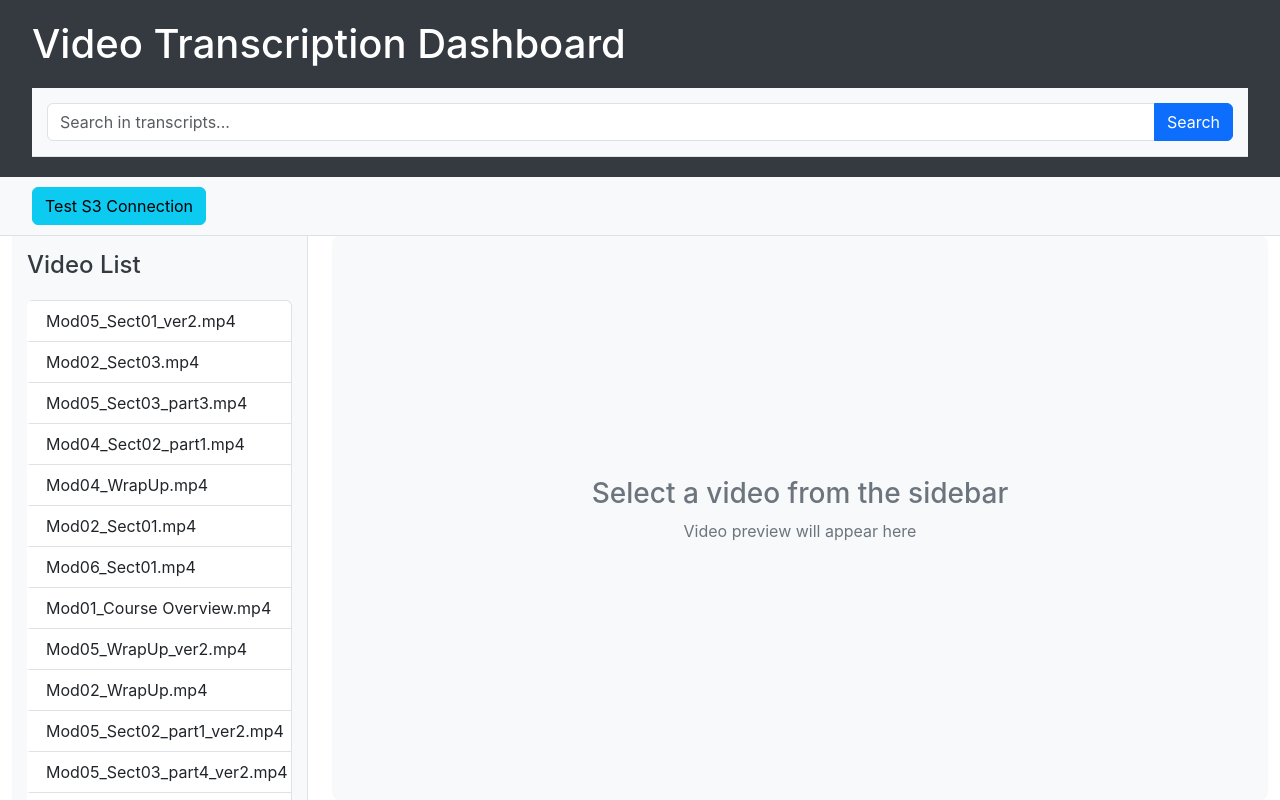
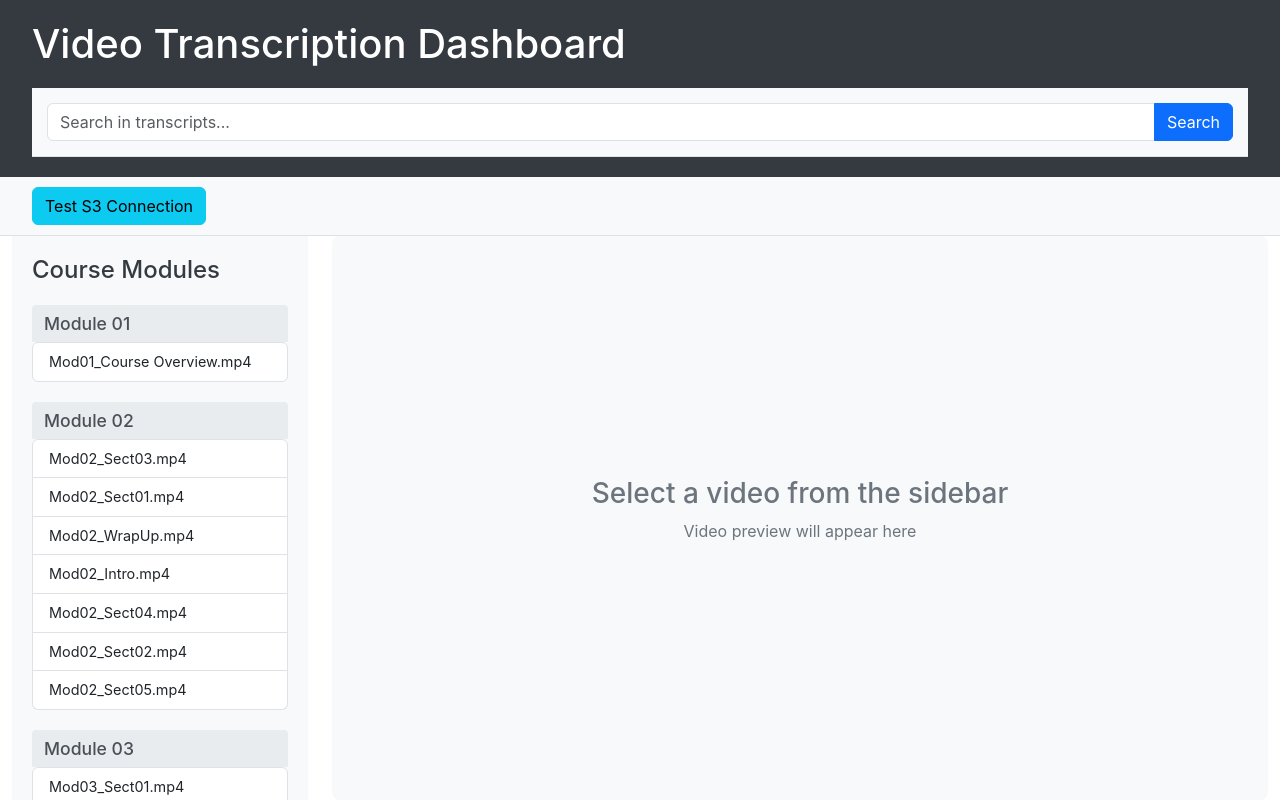
Before and after one commit to salvinthilaks/video-transcription-aws-build, a React (Create React App) app: page / in a window 1280 px wide. Built offline with nearby package versions, Linux system fonts and the light colour scheme; what aws-amplify would draw is missing.

Commit message:
Update sidebar to organize videos into modules

```diff
--- a/src/components/Sidebar.css
+++ b/src/components/Sidebar.css
@@ -1,30 +1,40 @@
 .sidebar {
   height: 100%;
   overflow-y: auto;
-  padding: 15px;
+  padding: 20px;
   background-color: #f8f9fa;
-  border-right: 1px solid #dee2e6;
 }
 
 .sidebar-title {
   margin-bottom: 20px;
+  color: #343a40;
   font-size: 1.5rem;
-  color: #343a40;
+}
+
+.module-group {
+  margin-bottom: 20px;
+}
+
+.module-title {
+  font-size: 1.1rem;
+  padding: 8px 12px;
+  background-color: #e9ecef;
+  border-radius: 4px 4px 0 0;
+  margin-bottom: 0;
+  color: #495057;
 }
 
 .sidebar-item {
   cursor: pointer;
-  border-left: 3px solid transparent;
   transition: all 0.2s ease;
+  font-size: 0.9rem;
 }
 
 .sidebar-item:hover {
-  background-color: #e9ecef;
-  border-left: 3px solid #007bff;
+  background-color: rgba(0, 123, 255, 0.1);
 }
 
-.sidebar-item.active {
-  background-color: #e9ecef;
-  border-left: 3px solid #007bff;
-  font-weight: bold;
+.list-group-item.active {
+  background-color: #007bff;
+  border-color: #007bff;
 }
--- a/src/components/Sidebar.js
+++ b/src/components/Sidebar.js
@@ -3,13 +3,48 @@ import { ListGroup } from 'react-bootstrap';
 import './Sidebar.css';
 
 const Sidebar = ({ videos, onSelectVideo, currentVideo }) => {
+  // Group videos by module
+  const groupByModule = (videos) => {
+    const modules = {};
+
+    videos.forEach(video => {
+      // Extract module number from video name (e.g., "Mod01", "Mod02")
+      const moduleName = video['Video Name'].match(/Mod(\d+)/i);
+
+      if (moduleName) {
+        const moduleNumber = moduleName[1];
+        const moduleKey = `Module ${moduleNumber}`;
+
+        if (!modules[moduleKey]) {
+          modules[moduleKey] = [];
+        }
+
+        modules[moduleKey].push(video);
+      } else {
+        // For videos that don't match the module pattern
+        if (!modules['Other']) {
+          modules['Other'] = [];
+        }
+        modules['Other'].push(video);
+      }
+    });
+
+    return modules;
+  };
+
+  const moduleGroups = groupByModule(videos);
+
   return (
     <div className="sidebar">
-      <h3 className="sidebar-title">Video List</h3>
+      <h3 className="sidebar-title">Course Modules</h3>
+
+      {Object.keys(moduleGroups).sort().map(moduleKey => (
+        <div key={moduleKey} className="module-group">
+          <h4 className="module-title">{moduleKey}</h4>
           <ListGroup>
-        {videos.map((video, index) => (
+            {moduleGroups[moduleKey].map((video, index) => (
               <ListGroup.Item
-            key={index}
+                key={`${moduleKey}-${index}`}
                 active={currentVideo && currentVideo['Video Name'] === video['Video Name']}
                 onClick={() => onSelectVideo(video)}
                 className="sidebar-item"
@@ -19,6 +54,8 @@ const Sidebar = ({ videos, onSelectVideo, currentVideo }) => {
             ))}
           </ListGroup>
         </div>
+      ))}
+    </div>
   );
 };
 
```
Lines whose indentation alone changed are shown as unchanged.
